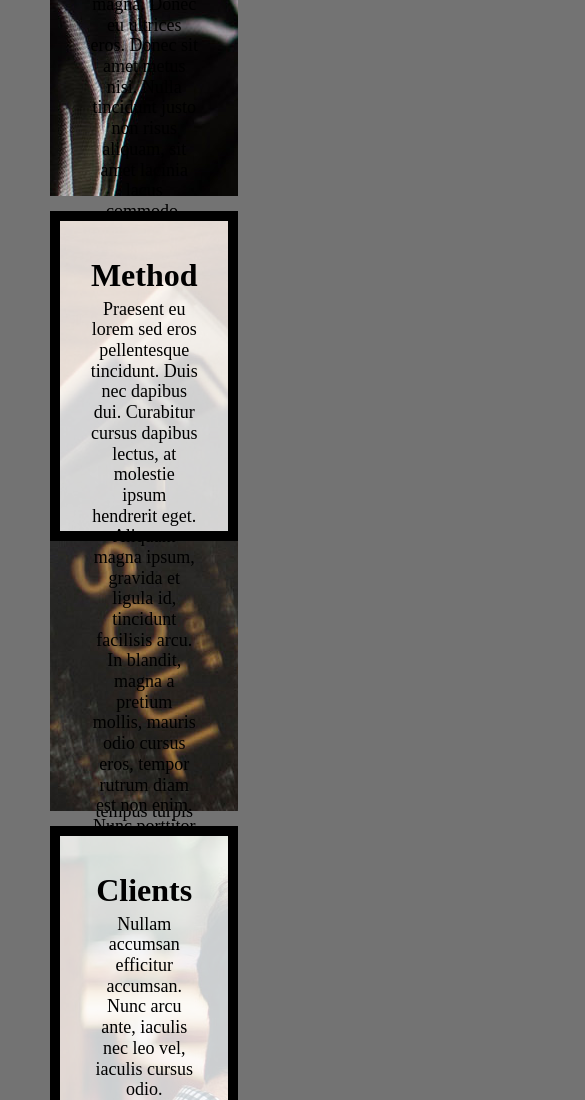
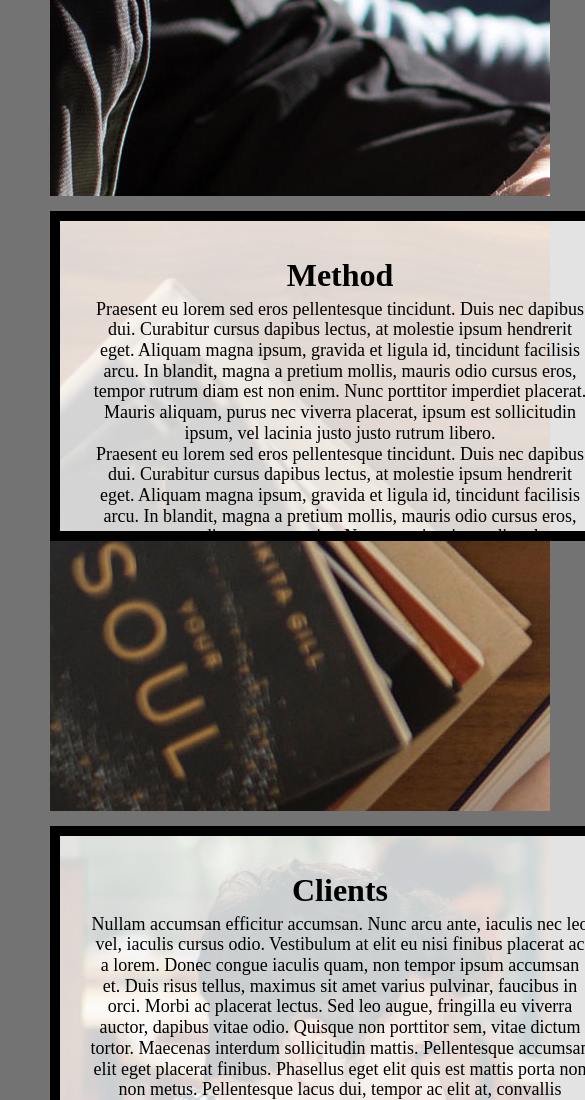
Before and after one commit to lorenberry/hw3_2024, a plain HTML site: page index.html in a window 390 px wide. Shown: the part 900-2000 px from the top of the page, 585 px wide, since content can reach past the window. Drawn offline with Linux system fonts and the light colour scheme.

Commit message:
Update style.css

```diff
--- a/css/style.css
+++ b/css/style.css
@@ -154,6 +154,7 @@ first div in the grid  and place it in the grid. */
   background-repeat: no-repeat;
   background-size: cover;
 
+
 }
 
 
@@ -167,24 +168,18 @@ first div in the grid  and place it in the grid. */
  }
 
  .method{
-  grid-column-start: 2;
-  grid-column-end: 3;
-  grid-row-start: 3;
-  grid-row-end: 4;
+  grid-column: 2/3;
+  grid-row: 3/4;
  }
 
  .clients{
-  grid-column-start: 2;
-  grid-column-end: 3;
-  grid-row-start: 4;
-  grid-row-end: 5;
+  grid-column: 2/3;
+  grid-row: 4/5;
  }
 
  .contact{
-  grid-column-start: 2;
-  grid-column-end: 3;
-  grid-row-start: 5;
-  grid-row-end: 6;
+  grid-column: 2/3;
+  grid-row: 5/6;
  }
 
       /*This will be a lot of rules.... but be strategic and combine seletors*/
@@ -217,9 +212,9 @@ first div in the grid  and place it in the grid. */
 
   .contact-image{
    grid-column: 1/-1;
-    grid-row: 5/6;
-    max-height: 600px;
-    overflow: hidden;
+   grid-row: 5/6;
+   max-height: 600px;
+   overflow: hidden;
   }
 
 
@@ -230,6 +225,8 @@ first div in the grid  and place it in the grid. */
  /* Step 8: Write the selector/rule property to style the .text-block class. */
 
 .text-block{
+  max-height: 250px;
+  width: 100%;
   justify-content: center;
   align-items: center;
   text-align: center;
@@ -238,11 +235,15 @@ first div in the grid  and place it in the grid. */
 
 
 /* Add your media query here */
-@media screen and (max-width: 600px){
-
+@media (max-width: 900px) {
 
 
   /* Step 9: Write the selector/rule property to style the nav element */
+
+  nav{
+    padding: 30px 0 30px 0px;
+    text-align: right;
+  }
 .selector{
 padding: 30px 0;
 }
@@ -253,38 +254,46 @@ padding: 30px 0;
   grid-template-columns: 50px auto 500px auto 50px;
 }
 
-nav{
-  padding: 30px 0;
-  text-align: right;
-}
+
 
 
 
   /* Steps 11 and 12: Update the grid-column property of the grid's children (where-needed)*/
   .about{
-    grid-column: 3/2;
+    grid-column: 3/ span 2;
   }
   .clients{
-    grid-column: 3/2;
+    grid-column: 3/ span 2;
   }
+
   .method-image{
-    grid-column: 3/2;
+    grid-column: 3/ span 2;
   }
   .contacts-image{
-    grid-column: 3/2;
+    grid-column: 3/ span 2;
   }
   .method{
-    grid-column: 2/2;
+    grid-column: 2/ span 2;
   }
-  .clients{
-    grid-column: 2/2;
+  .contact{
+    grid-column: 2/ span 2;
   }
   .about-image{
-    grid-column: 2/2;
+    grid-column: 2/span 2;
+
   }
   .clients-image{
-    grid-column: 2/2;
+    grid-column: 2/span 2;
   }
+
+
+  .text-block{
+    min-height: 250px;
+    width: 100%;
+   overflow: auto;
+  }
+}
+
 
 
 
@@ -292,8 +301,3 @@ nav{
 
 
  /* Step 13:Write the selector/rule property to update the .text-block class */
-
- .text-block{
-  max-height: 250px;
- }
-}
```
